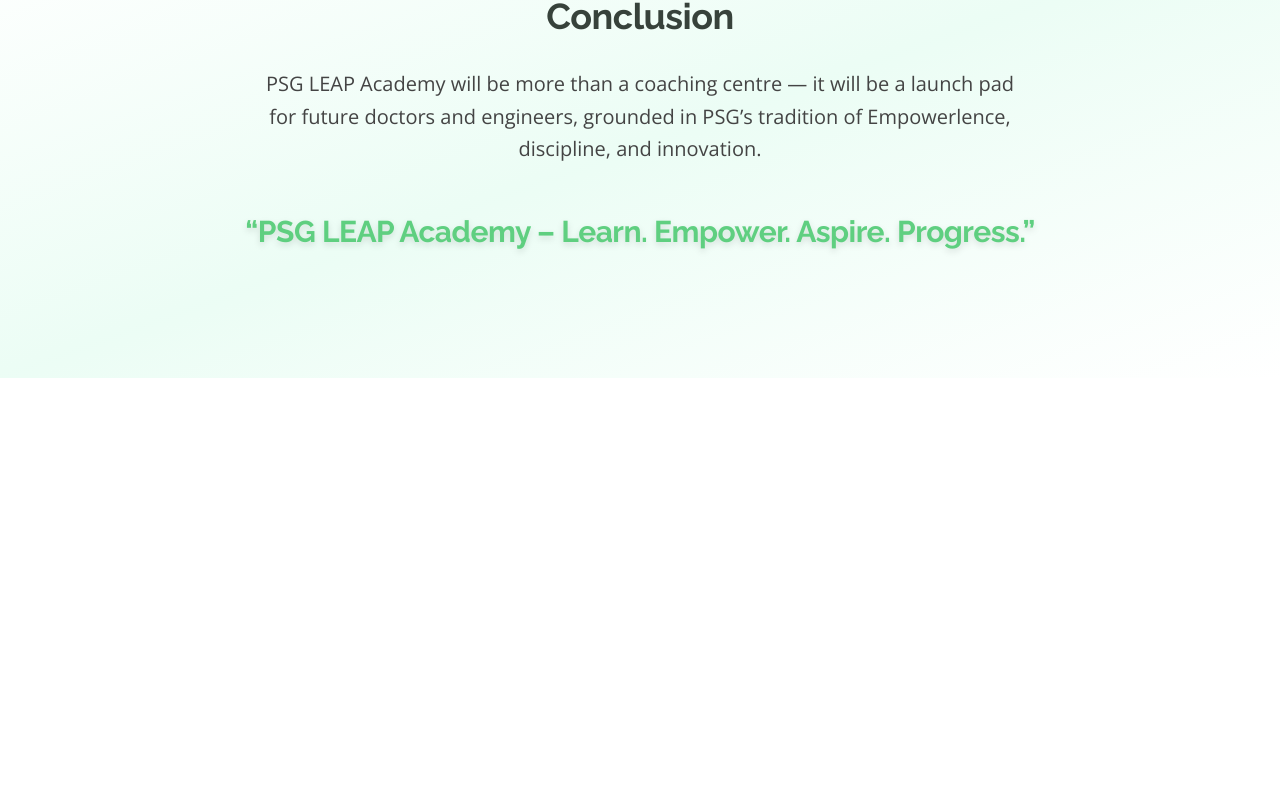
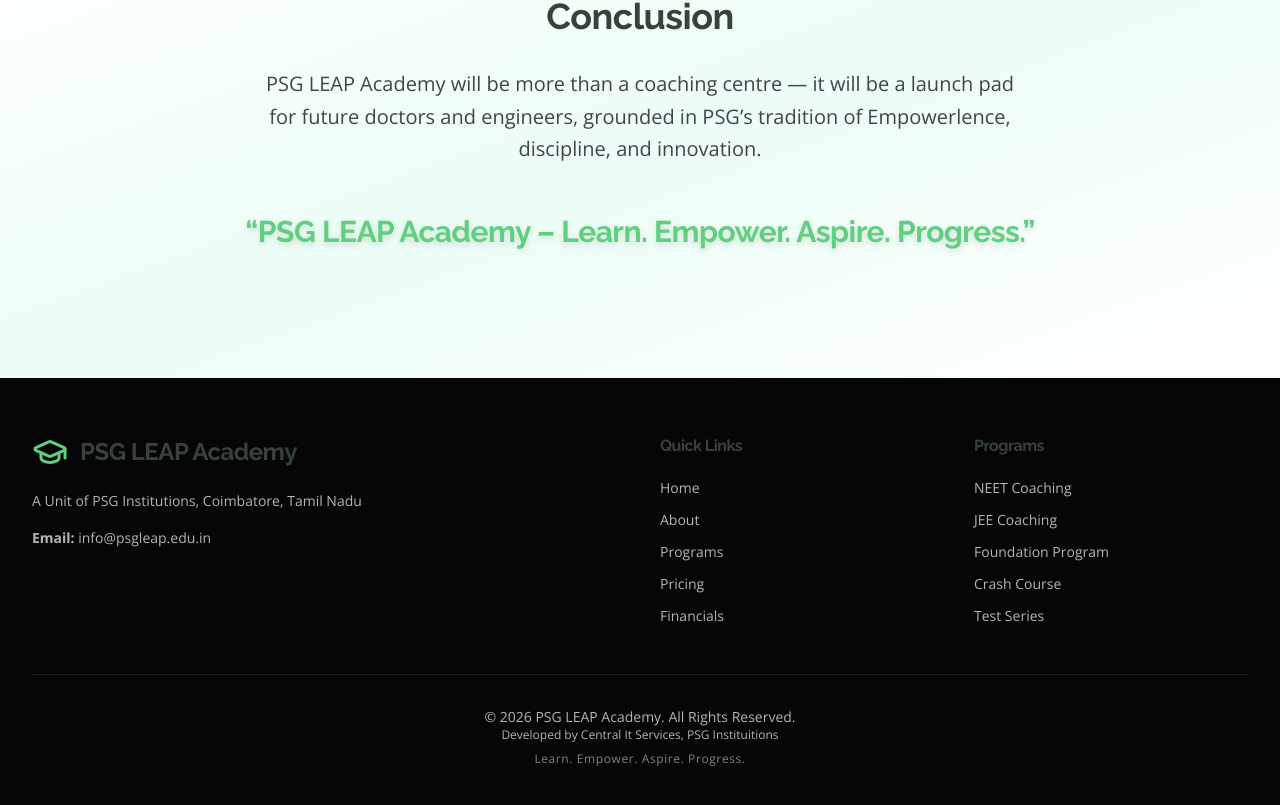
Before and after one commit to Vijay-Psgtech/Psg-leap-academy, a React (Vite) app: page / in a window 1280 px wide. Shown: the part 8580-9385 px from the top of the page. Before the commit the page ends 8958 px from the top, so only its background shows below. Built offline with nearby package versions, Linux system fonts and the light colour scheme.

Commit message:
Refactoring of code (split) - Footer and scrollToTop sections done.

```diff
--- a/src/components/PSGLEAPAcademy.jsx
+++ b/src/components/PSGLEAPAcademy.jsx
@@ -14,6 +14,8 @@
 import Finanicals from "./sections/Finanicals";
 import Success from "./sections/Success";
 import Conslusion from "./sections/Conslusion";
+import Footer from "./sections/Footer";
+import ScrollToTop from "./sections/ScrollToTop";
 
 const scrollToSection = (id) => {
   const element = document.getElementById(id);
@@ -64,6 +66,8 @@
       <Finanicals />
       <Success />
       <Conslusion />
+      <Footer scrollToSection={scrollToSection} />
+      <ScrollToTop />
     </div>
   );
 }
--- /dev/null
+++ b/src/components/sections/Footer.jsx
@@ -0,0 +1,165 @@
+import React from "react";
+import { motion } from "framer-motion";
+import { GraduationCap } from "lucide-react";
+
+const Footer = ({ scrollToSection}) => {
+  return (
+    <footer className="py-14 text-white" style={{ background: "#060606" }}>
+      <div className="max-w-7xl mx-auto px-4 sm:px-6 lg:px-8">
+        <motion.div
+          className="grid md:grid-cols-4 gap-10"
+          initial={{ opacity: 0, y: 40 }}
+          whileInView={{ opacity: 1, y: 0 }}
+          transition={{ duration: 0.6 }}
+          viewport={{ once: true }}
+        >
+          {/* Brand */}
+          <motion.div
+            className="md:col-span-2"
+            initial={{ opacity: 0, x: -30 }}
+            whileInView={{ opacity: 1, x: 0 }}
+            transition={{ delay: 0.1 }}
+            viewport={{ once: true }}
+          >
+            <div className="flex items-center space-x-3 mb-5">
+              <motion.div
+                whileHover={{ rotate: -8, scale: 1.1 }}
+                transition={{ type: "spring", stiffness: 300 }}
+              >
+                <GraduationCap
+                  className="h-9 w-9"
+                  style={{ color: "#5fcf80" }}
+                />
+              </motion.div>
+
+              <h3
+                className="text-2xl font-bold tracking-wide"
+                style={{ fontFamily: "'Raleway', sans-serif" }}
+              >
+                PSG LEAP Academy
+              </h3>
+            </div>
+
+            <p
+              className="mb-4 text-sm leading-relaxed"
+              style={{ color: "rgba(255,255,255,0.7)" }}
+            >
+              A Unit of PSG Institutions, Coimbatore, Tamil Nadu
+            </p>
+
+            <p className="text-sm" style={{ color: "rgba(255,255,255,0.7)" }}>
+              <strong>Email:</strong> info@psgleap.edu.in
+            </p>
+          </motion.div>
+
+          {/* Quick Links */}
+          <motion.div
+            initial={{ opacity: 0, y: 20 }}
+            whileInView={{ opacity: 1, y: 0 }}
+            transition={{ delay: 0.2 }}
+            viewport={{ once: true }}
+          >
+            <h4
+              className="font-bold mb-5"
+              style={{ fontFamily: "'Raleway', sans-serif" }}
+            >
+              Quick Links
+            </h4>
+
+            <ul className="space-y-3 text-sm">
+              {["Home", "About", "Programs", "Pricing", "Financials"].map(
+                (item, idx) => (
+                  <motion.li
+                    key={item}
+                    initial={{ opacity: 0, x: -10 }}
+                    whileInView={{ opacity: 1, x: 0 }}
+                    transition={{ delay: 0.25 + idx * 0.05 }}
+                    viewport={{ once: true }}
+                  >
+                    <button
+                      onClick={() => scrollToSection(item.toLowerCase())}
+                      className="transition-all duration-300 hover:text-white hover:translate-x-1"
+                      style={{ color: "rgba(255,255,255,0.7)" }}
+                    >
+                      {item}
+                    </button>
+                  </motion.li>
+                ),
+              )}
+            </ul>
+          </motion.div>
+
+          {/* Programs */}
+          <motion.div
+            initial={{ opacity: 0, y: 20 }}
+            whileInView={{ opacity: 1, y: 0 }}
+            transition={{ delay: 0.3 }}
+            viewport={{ once: true }}
+          >
+            <h4
+              className="font-bold mb-5"
+              style={{ fontFamily: "'Raleway', sans-serif" }}
+            >
+              Programs
+            </h4>
+
+            <ul
+              className="space-y-3 text-sm"
+              style={{ color: "rgba(255,255,255,0.7)" }}
+            >
+              {[
+                "NEET Coaching",
+                "JEE Coaching",
+                "Foundation Program",
+                "Crash Course",
+                "Test Series",
+              ].map((program, idx) => (
+                <motion.li
+                  key={program}
+                  initial={{ opacity: 0, x: 10 }}
+                  whileInView={{ opacity: 1, x: 0 }}
+                  transition={{ delay: 0.35 + idx * 0.05 }}
+                  viewport={{ once: true }}
+                  className="hover:text-white transition-colors duration-300"
+                >
+                  {program}
+                </motion.li>
+              ))}
+            </ul>
+          </motion.div>
+        </motion.div>
+
+        {/* Bottom Bar */}
+        <motion.div
+          className="mt-12 pt-8 text-center"
+          style={{ borderTop: "1px solid rgba(255,255,255,0.1)" }}
+          initial={{ opacity: 0 }}
+          whileInView={{ opacity: 1 }}
+          transition={{ delay: 0.4 }}
+          viewport={{ once: true }}
+        >
+          <p className="text-sm" style={{ color: "rgba(255,255,255,0.7)" }}>
+            © {new Date().getFullYear()} PSG LEAP Academy. All Rights Reserved.
+          </p>
+
+              <p className="text-xs" style={{ color: "rgba(255,255,255,0.7)" }}>
+                Developed by{" "}Central It Services, PSG Instituitions
+              </p>
+
+          <motion.p
+            className="text-xs mt-2 tracking-wider"
+            style={{ color: "rgba(255,255,255,0.5)" }}
+            initial={{ opacity: 0 }}
+            whileInView={{ opacity: 1 }}
+            transition={{ delay: 0.6 }}
+            viewport={{ once: true }}
+          >
+            Learn. Empower. Aspire. Progress.
+          </motion.p>
+        </motion.div>
+      </div>
+    </footer>
+  );
+};
+
+export default Footer;
--- /dev/null
+++ b/src/components/sections/ScrollToTop.jsx
@@ -0,0 +1,43 @@
+import React, { useState, useEffect } from "react";
+import { ChevronUp } from "lucide-react";
+
+const ScrollToTop = () => {
+  const [isVisible, setIsVisible] = useState(false);
+
+  useEffect(() => {
+    const toggleVisibility = () => {
+      if (window.pageYOffset > 500) {
+        setIsVisible(true);
+      } else {
+        setIsVisible(false);
+      }
+    };
+
+    window.addEventListener("scroll", toggleVisibility);
+
+    return () => window.removeEventListener("scroll", toggleVisibility);
+  }, []);
+
+  const scrollToTop = () => {
+    window.scrollTo({
+      top: 0,
+      behavior: "smooth",
+    });
+  };
+
+  return (
+    <div>
+      {isVisible && (
+        <button
+          onClick={scrollToTop}
+          className="fixed bottom-8 right-8 p-2 rounded-sm text-white transition-all duration-400 bg-gradient-to-r from-emerald-500 to-emerald-600 shadow-lg shadow-emerald-200/30 shadow-lg hover:shadow-xl z-50"
+          aria-label="Scroll to top"
+        >
+          <ChevronUp className="h-6 w-6" />
+        </button>
+      )}
+    </div>
+  );
+};
+
+export default ScrollToTop;
```
